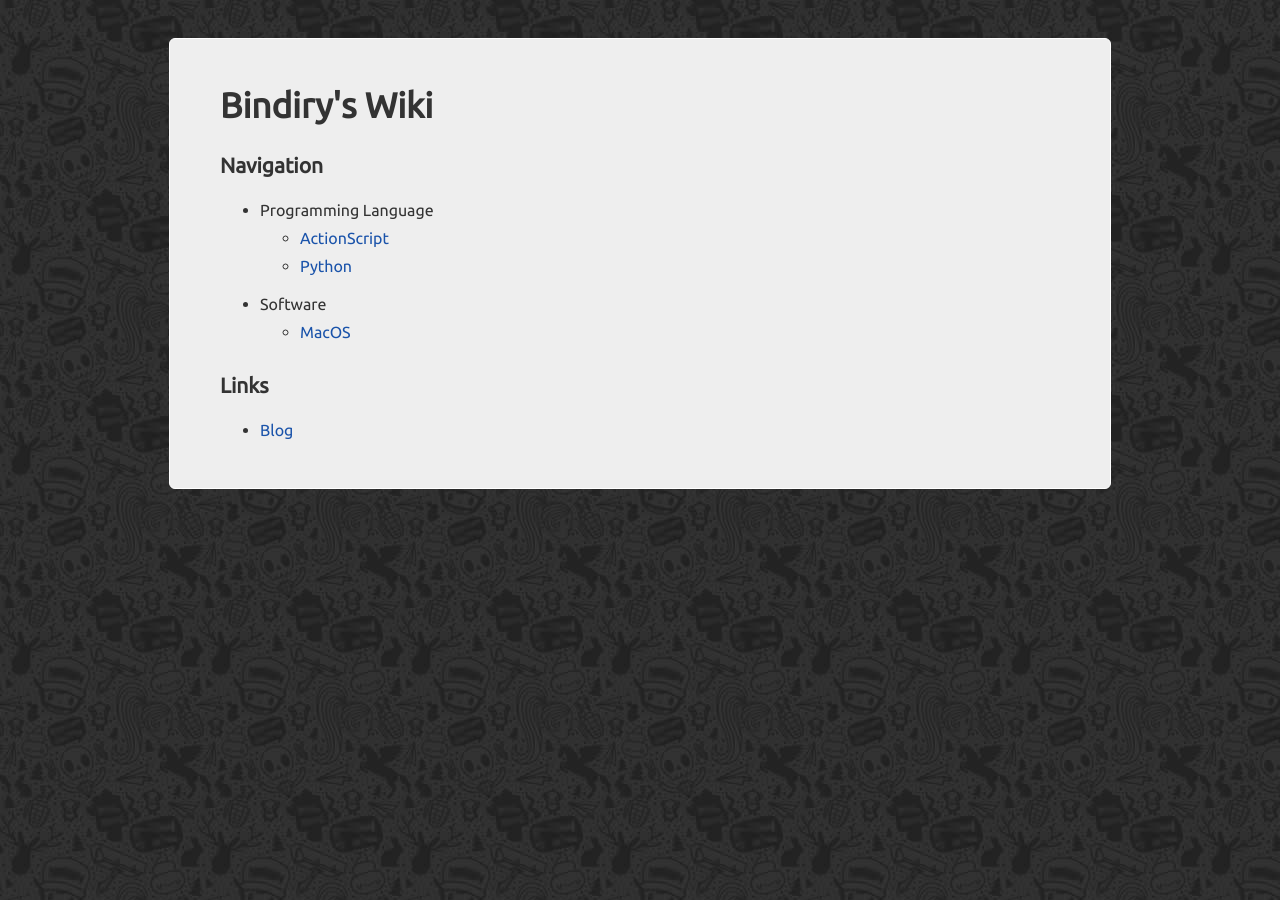
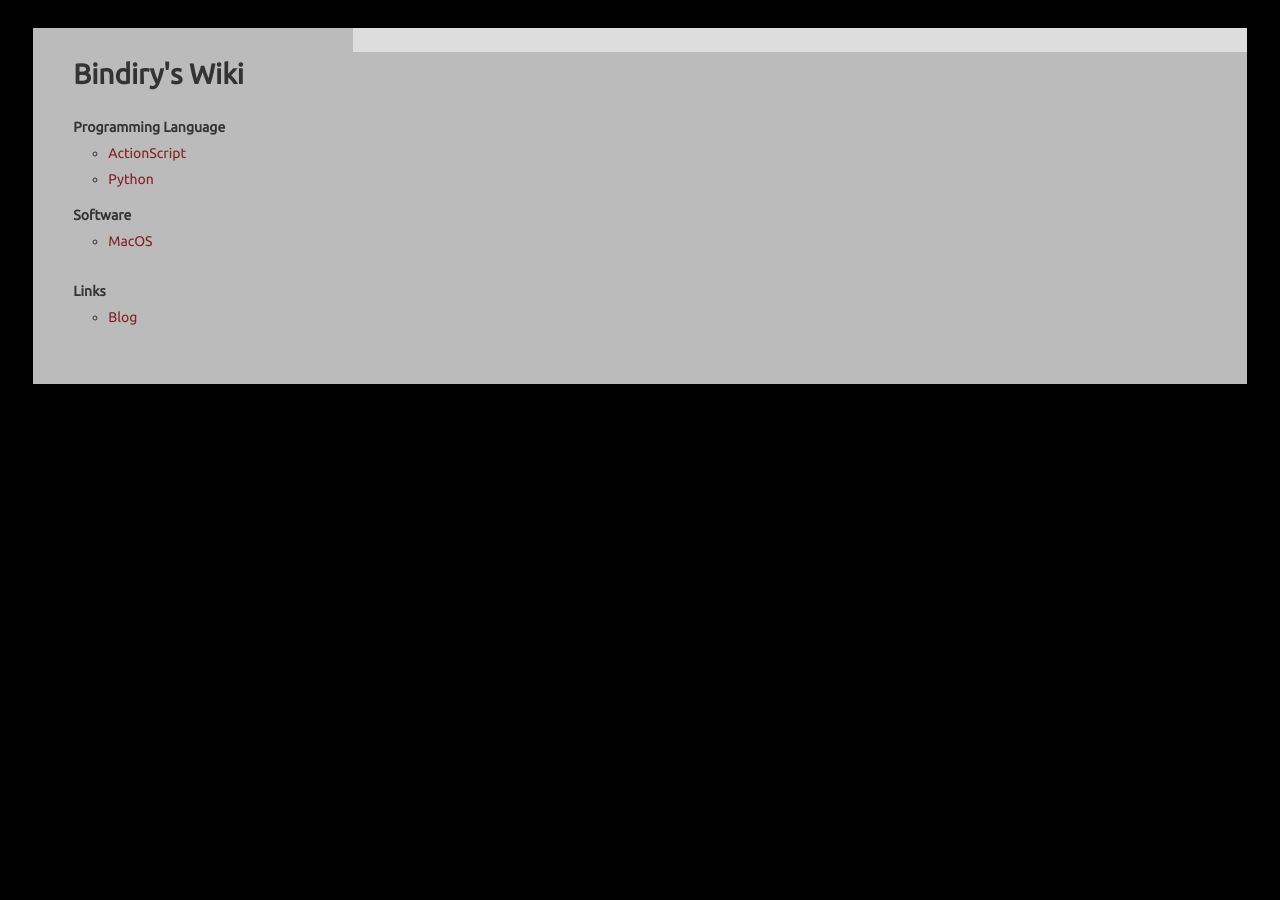
Before and after one commit to xddaijun/bindiry.github.com, a Jekyll site: the page built from index.html, in a window 1280 px wide. Built offline with Jekyll 4.4.1, drawn with Linux system fonts in a browser that asks for light colours; Markdown is read by kramdown in place of the engine named in the settings.

Commit message:
update theme.

```diff
--- a/_layouts/default.html
+++ b/_layouts/default.html
@@ -8,15 +8,11 @@
 	</head>
 
 	<body>
-
-
-
-		<div id="container" class="radius clearfix">
+		<div id="container">
 			<div id="sidebar">
 
 				<div id="logo"><a href="/">Bindiry's Wiki</a></div>
 
-				<h2>Navigation</h2>
 				<ul>
 					<li>Programming Language
 						<ul>
@@ -33,9 +29,12 @@
 					</li>
 				</ul>
 
-				<h2>Links</h2>
 				<ul>
-					<li><a href="http://junnan.org/blog">Blog</a></li>
+					<li>Links
+						<ul>
+							<li><a href="http://junnan.org/blog">Blog</a></li>
+						</ul>
+					</li>
 				</ul>
 
 			</div>
--- a/css/style.css
+++ b/css/style.css
@@ -1,38 +1,43 @@
 body {
-	background:#979797 url(/images/bg.jpg);
+	background:#000;
 	color: #333;
 	line-height: 1.8em;
-	padding: 30px 0;
+	padding:20px 0;
 }
 
 body, input, textarea, select {
 	font:14px 'Ubuntu', 'Helvetica Neue', 'Microsoft YaHei','Lucida Grande', 'Lucida Sans Unicode', Verdana, serif;
 }
 
-a { color: #1A53AA; text-decoration: none; -webkit-transition: color .5s; }
+a { color: #812024; text-decoration: none; -webkit-transition: color .5s; }
 a:hover { color: #000; }
 
 pre, code, tt { font: 0.9em Monaco, Consolas, 'andale mono', 'lucida console', monospace; line-height: 1.5; }
 
 li { padding: 5px 0; }
 
-#logo { font-weight: bold; font-size: 35px; padding-bottom: 10px; }
+#logo { font-weight: bold; font-size: 2em; padding-bottom: 10px; }
 #logo a { color: #333; }
 #logo a:hover { color: #777; }
 
 #container {
-	border:1px solid #FFF;
-	background: #eee;
-	padding:30px 50px;
-	width: 840px;
+	width: 96%;
+	background: #bbb;
 	margin: 0 auto;
 }
 
-#sidebar { float: left; margin-top: 16px; }
-#sidebar ul li { font-size: 16px;}
-#sidebar ul li ul { padding-top: 5px; padding-bottom: 5px; }
+#sidebar { float: left; padding: 30px 40px; }
+#sidebar ul { list-style: none; padding-left: 0; }
+#sidebar ul li { font-size: 14px; font-weight: bold; }
+#sidebar ul li ul { padding-top: 5px; padding-bottom: 5px; list-style: circle; padding-left: 35px; }
+#sidebar ul li ul li { font-weight: normal; }
 
-#content { padding-left: 310px; }
+#content {
+	margin-left: 320px;
+	padding: 12px 40px;
+	background: #ddd;
+	color: #333;
+}
 
 .radius {
 	-moz-border-radius: 6px;
```
